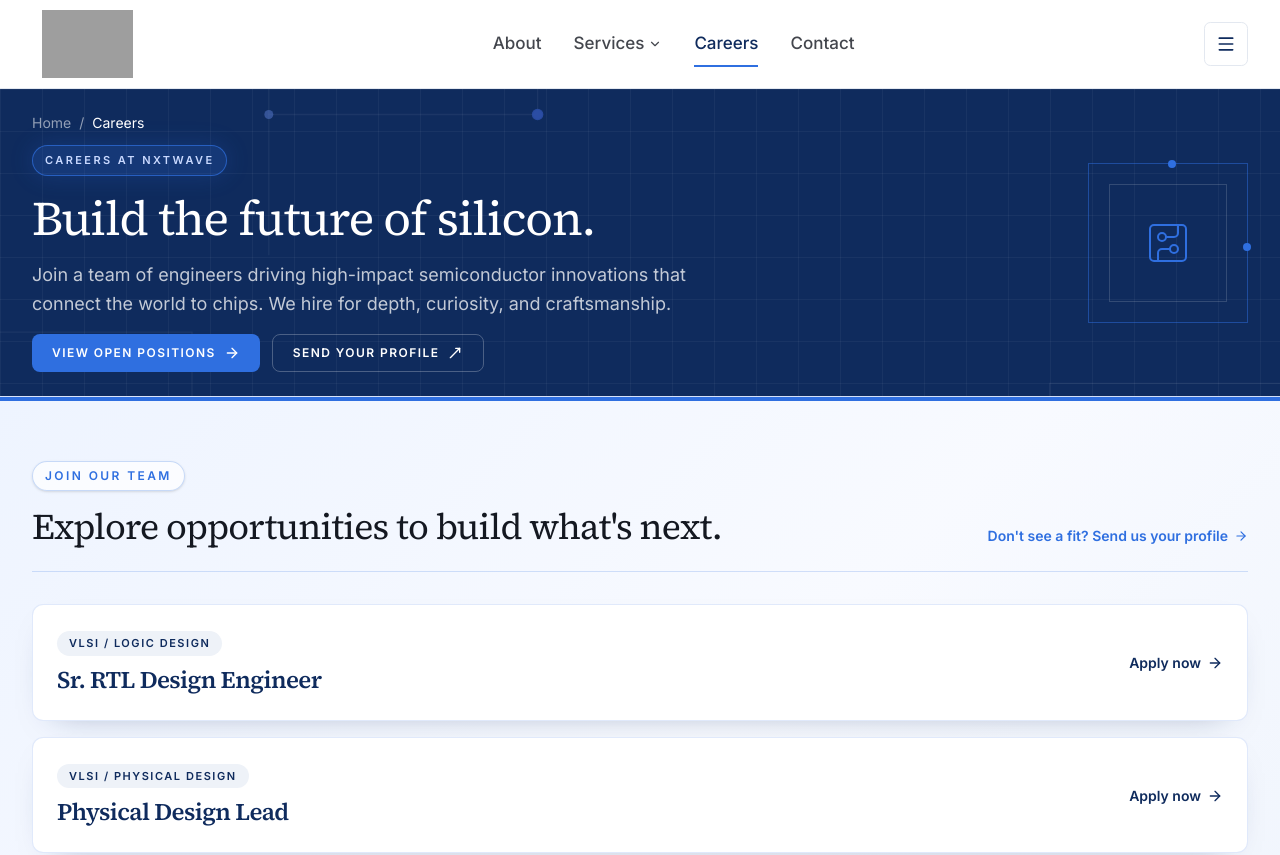
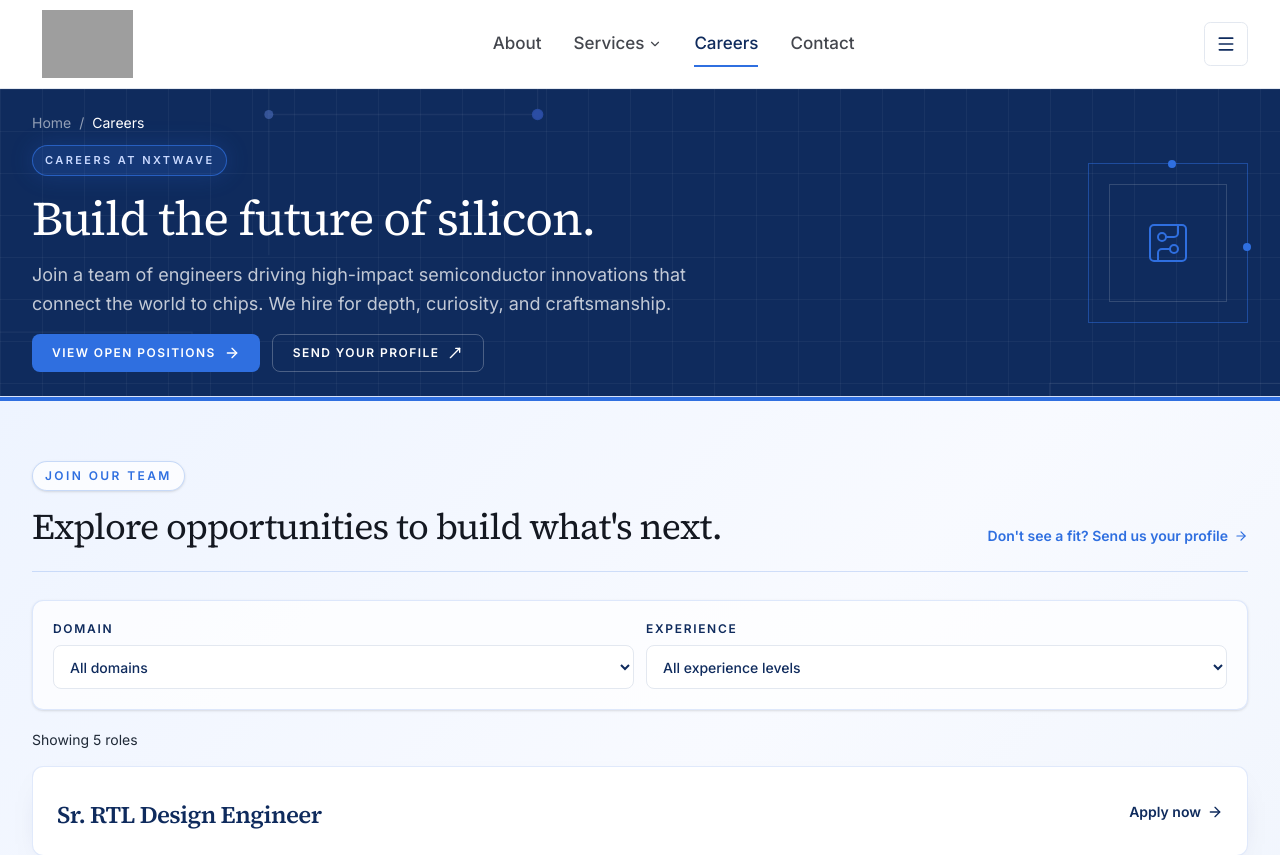
Before and after one commit to Nagaraj-Jadar/nxtwave, a Next.js app: page /careers in a window 1280 px wide. Shown: the top 855 px of the page. Built offline with nearby package versions, Linux system fonts and the light colour scheme; grey boxes are pictures that could not be loaded.

Commit message:
updated career page

```diff
--- a/app/careers/page.tsx
+++ b/app/careers/page.tsx
@@ -9,9 +9,8 @@ import {
   Users,
 } from 'lucide-react'
 import { jobs } from '@/data/jobs'
-import { CareerRoleCard } from '@/components/career-role-card'
+import { CareerRoleFilters } from '@/components/career-role-filters'
 import { SectionLabel } from '@/components/section-label'
-import { Reveal } from '@/components/reveal'
 import { CircuitPattern } from '@/components/circuit-pattern'
 import { SiteFooter } from '@/components/site-footer'
 import { SiteHeader } from '@/components/site-header'
@@ -83,13 +82,7 @@ export default function CareersPage() {
               </div>
             </div>
 
-            <div className="mt-8 flex flex-col gap-4">
-              {jobs.map((job, i) => (
-                <Reveal key={job.slug} delay={i * 60}>
-                  <CareerRoleCard job={job} />
-                </Reveal>
-              ))}
-            </div>
+            <CareerRoleFilters jobs={jobs} />
           </div>
         </section>
 
--- a/components/career-role-card.tsx
+++ b/components/career-role-card.tsx
@@ -5,7 +5,7 @@ import { ArrowRight, X } from 'lucide-react'
 import { useRef } from 'react'
 import type { Job } from '@/data/jobs'
 
-export function CareerRoleCard({ job }: { job: Job }) {
+export function CareerRoleCard({ job, showMetadata = false }: { job: Job; showMetadata?: boolean }) {
   const dialogRef = useRef<HTMLDialogElement>(null)
 
   function openPreview() {
@@ -25,12 +25,14 @@ export function CareerRoleCard({ job }: { job: Job }) {
           className="min-w-0 text-left focus-visible:outline-none focus-visible:ring-2 focus-visible:ring-brand-blue focus-visible:ring-offset-4"
           aria-label={`Preview ${job.title}`}
         >
-          <span className="inline-flex rounded-full bg-secondary px-3 py-1 font-sans text-[11px] font-semibold uppercase tracking-[0.14em] text-navy">
-            {job.department}
-          </span>
           <h2 className="mt-2 text-xl font-semibold tracking-tight text-navy transition-colors duration-300 group-hover:text-brand-blue sm:text-2xl">
             {job.title}
           </h2>
+          {showMetadata && (
+            <p className="mt-3 text-sm font-medium text-muted-foreground">
+              {job.experienceYears} <span aria-hidden="true">•</span> {job.location}
+            </p>
+          )}
         </button>
         <div className="flex-none border-t border-border pt-3 sm:min-w-28 sm:border-t-0 sm:pt-0 sm:text-right">
           <Link
--- /dev/null
+++ b/components/career-role-filters.tsx
@@ -0,0 +1,69 @@
+'use client'
+
+import { useMemo, useState } from 'react'
+import type { Job } from '@/data/jobs'
+import { CareerRoleCard } from '@/components/career-role-card'
+import { Reveal } from '@/components/reveal'
+
+type CareerRoleFiltersProps = {
+  jobs: Job[]
+}
+
+export function CareerRoleFilters({ jobs }: CareerRoleFiltersProps) {
+  const [domain, setDomain] = useState('all')
+  const [experience, setExperience] = useState('all')
+
+  const domains = useMemo(() => [...new Set(jobs.map((job) => job.domain))], [jobs])
+  const experienceLevels = useMemo(() => [...new Set(jobs.map((job) => job.experience))], [jobs])
+  const filteredJobs = jobs.filter(
+    (job) =>
+      (domain === 'all' || job.domain === domain) &&
+      (experience === 'all' || job.experience === experience),
+  )
+  const hasActiveFilter = domain !== 'all' || experience !== 'all'
+
+  return (
+    <>
+      <div className="mt-7 grid gap-3 rounded-xl border border-brand-blue/15 bg-white/70 p-4 shadow-sm sm:grid-cols-2 sm:p-5">
+        <label className="flex flex-col gap-2 text-xs font-semibold uppercase tracking-[0.14em] text-navy">
+          Domain
+          <select
+            value={domain}
+            onChange={(event) => setDomain(event.target.value)}
+            className="h-11 rounded-lg border border-border bg-white px-3 text-sm font-medium normal-case tracking-normal text-navy outline-none transition-colors focus:border-brand-blue focus:ring-2 focus:ring-brand-blue/20"
+          >
+            <option value="all">All domains</option>
+            {domains.map((option) => <option key={option} value={option}>{option}</option>)}
+          </select>
+        </label>
+        <label className="flex flex-col gap-2 text-xs font-semibold uppercase tracking-[0.14em] text-navy">
+          Experience
+          <select
+            value={experience}
+            onChange={(event) => setExperience(event.target.value)}
+            className="h-11 rounded-lg border border-border bg-white px-3 text-sm font-medium normal-case tracking-normal text-navy outline-none transition-colors focus:border-brand-blue focus:ring-2 focus:ring-brand-blue/20"
+          >
+            <option value="all">All experience levels</option>
+            {experienceLevels.map((option) => <option key={option} value={option}>{option}</option>)}
+          </select>
+        </label>
+      </div>
+
+      <p className="mt-5 text-sm text-muted-foreground" aria-live="polite">
+        Showing {filteredJobs.length} {filteredJobs.length === 1 ? 'role' : 'roles'}
+      </p>
+
+      <div className="mt-4 flex flex-col gap-4">
+        {filteredJobs.length > 0 ? filteredJobs.map((job, index) => (
+          <Reveal key={job.slug} delay={index * 60}>
+            <CareerRoleCard job={job} showMetadata={hasActiveFilter} />
+          </Reveal>
+        )) : (
+          <div className="rounded-xl border border-dashed border-brand-blue/30 bg-white/70 px-5 py-10 text-center text-sm text-muted-foreground">
+            No roles match those filters. Try another combination.
+          </div>
+        )}
+      </div>
+    </>
+  )
+}
--- a/data/jobs.ts
+++ b/data/jobs.ts
@@ -2,6 +2,9 @@ export type Job = {
   slug: string
   title: string
   department: string
+  domain: string
+  experience: string
+  experienceYears: string
   location: string
   workModel: string
   employmentType: string
@@ -18,6 +21,9 @@ export const jobs: Job[] = [
     slug: 'sr-rtl-design-engineer',
     title: 'Sr. RTL Design Engineer',
     department: 'VLSI / Logic Design',
+    domain: 'RTL Design',
+    experience: 'Senior',
+    experienceYears: '5+ years',
     location: 'Remote / Hybrid',
     workModel: 'Remote / Hybrid',
     employmentType: 'Full-time',
@@ -52,6 +58,9 @@ export const jobs: Job[] = [
     slug: 'physical-design-lead',
     title: 'Physical Design Lead',
     department: 'VLSI / Physical Design',
+    domain: 'Physical Design',
+    experience: 'Lead',
+    experienceYears: '8+ years',
     location: 'San Jose, CA',
     workModel: 'On-site',
     employmentType: 'Full-time',
@@ -86,6 +95,9 @@ export const jobs: Job[] = [
     slug: 'soc-architect',
     title: 'SoC Architect',
     department: 'SoC Architecture',
+    domain: 'SoC Architecture',
+    experience: 'Senior',
+    experienceYears: '10+ years',
     location: 'Austin, TX',
     workModel: 'Hybrid',
     employmentType: 'Full-time',
@@ -120,6 +132,9 @@ export const jobs: Job[] = [
     slug: 'dft-engineer',
     title: 'DFT Engineer',
     department: 'VLSI / DFT',
+    domain: 'DFT',
+    experience: 'Mid-level',
+    experienceYears: '3+ years',
     location: 'Bangalore, IN',
     workModel: 'Hybrid',
     employmentType: 'Full-time',
@@ -154,6 +169,9 @@ export const jobs: Job[] = [
     slug: 'analog-layout-designer',
     title: 'Analog Layout Designer',
     department: 'VLSI / Analog',
+    domain: 'Analog & Mixed-Signal',
+    experience: 'Mid-level',
+    experienceYears: '3+ years',
     location: 'Remote',
     workModel: 'Remote',
     employmentType: 'Full-time',
```
